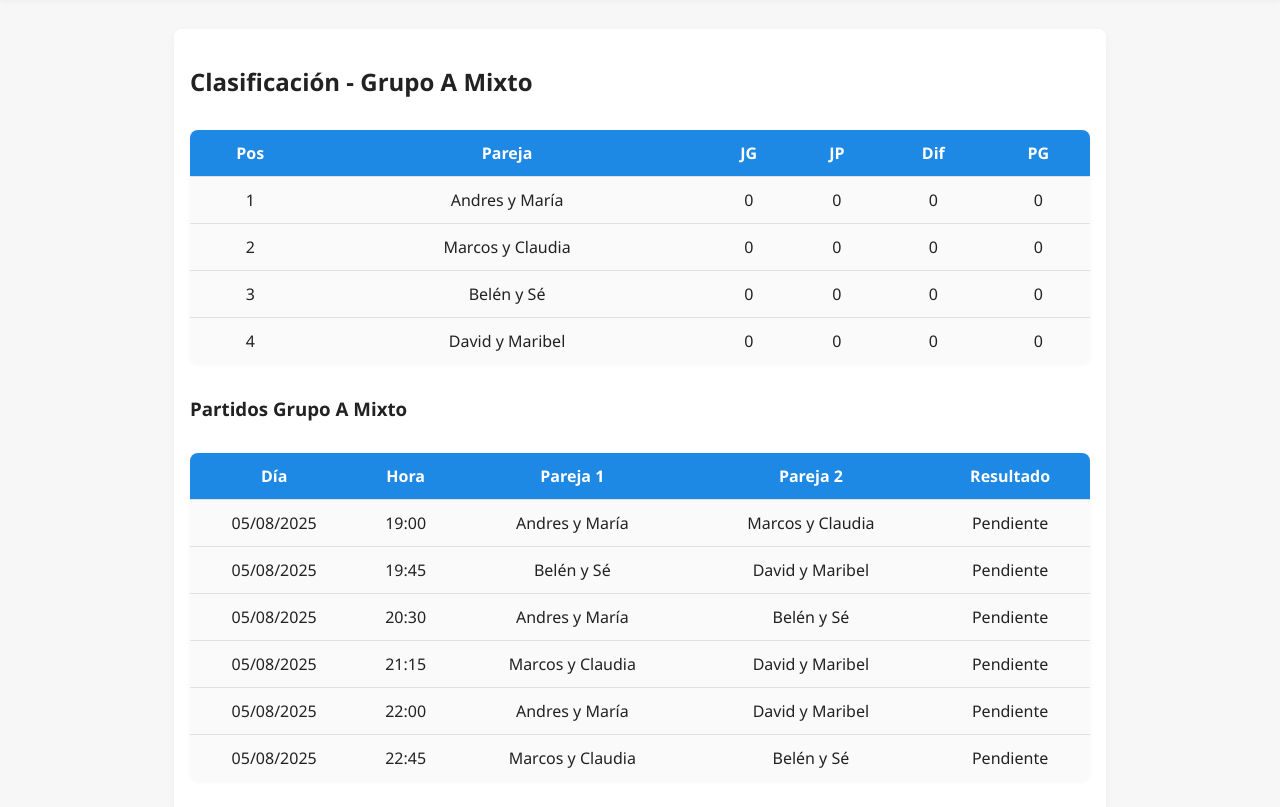
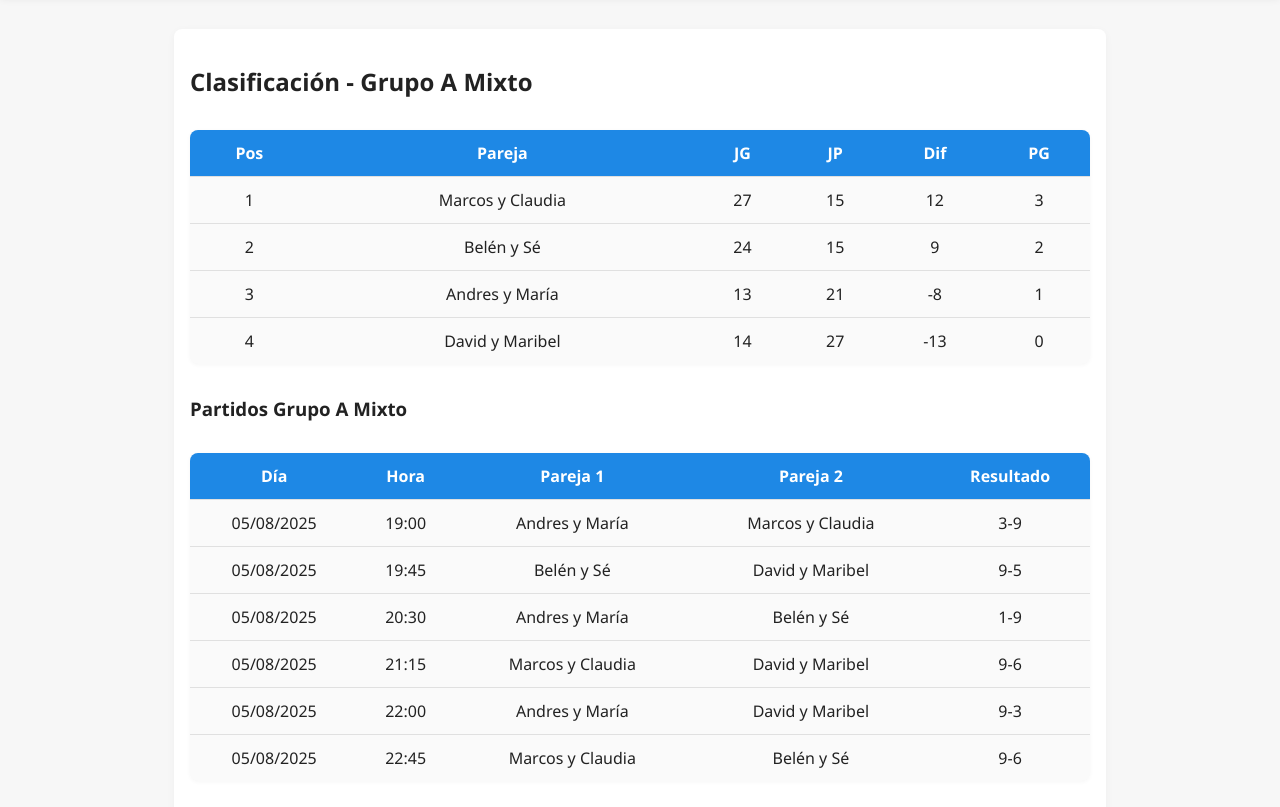
Before and after one commit to TrikerLh/TrikerLh.github.io, a plain HTML site: page MixtGrupoA.html in a window 1280 px wide. Shown: the part 237-1044 px from the top of the page. Drawn offline with Linux system fonts and the light colour scheme.

Commit message:
updated: mixt A

```diff
--- a/MixtGrupoA.html
+++ b/MixtGrupoA.html
@@ -25,10 +25,10 @@
         </tr>
       </thead>
       <tbody>
-        <tr><td>1</td><td>Andres y María</td><td>0</td><td>0</td><td>0</td><td>0</td></tr>
-        <tr><td>2</td><td>Marcos y Claudia</td><td>0</td><td>0</td><td>0</td><td>0</td></tr>
-        <tr><td>3</td><td>Belén y Sé</td><td>0</td><td>0</td><td>0</td><td>0</td></tr>
-        <tr><td>4</td><td>David y Maribel</td><td>0</td><td>0</td><td>0</td><td>0</td></tr>
+        <tr><td>1</td><td>Marcos y Claudia</td><td>27</td><td>15</td><td>12</td><td>3</td></tr>
+        <tr><td>2</td><td>Belén y Sé</td><td>24</td><td>15</td><td>9</td><td>2</td></tr>
+        <tr><td>3</td><td>Andres y María</td><td>13</td><td>21</td><td>-8</td><td>1</td></tr>
+        <tr><td>4</td><td>David y Maribel</td><td>14</td><td>27</td><td>-13</td><td>0</td></tr>
       </tbody>
     </table>
     <h3>Partidos Grupo A Mixto</h3>
@@ -43,12 +43,12 @@
         </tr>
       </thead>
       <tbody>
-        <tr><td>05/08/2025</td><td>19:00</td><td>Andres y María</td><td>Marcos y Claudia</td><td>Pendiente</td></tr>
-        <tr><td>05/08/2025</td><td>19:45</td><td>Belén y Sé</td><td>David y Maribel</td><td>Pendiente</td></tr>
-        <tr><td>05/08/2025</td><td>20:30</td><td>Andres y María</td><td>Belén y Sé</td><td>Pendiente</td></tr>
-        <tr><td>05/08/2025</td><td>21:15</td><td>Marcos y Claudia</td><td>David y Maribel</td><td>Pendiente</td></tr>
-        <tr><td>05/08/2025</td><td>22:00</td><td>Andres y María</td><td>David y Maribel</td><td>Pendiente</td></tr>
-        <tr><td>05/08/2025</td><td>22:45</td><td>Marcos y Claudia</td><td>Belén y Sé</td><td>Pendiente</td></tr>
+        <tr><td>05/08/2025</td><td>19:00</td><td>Andres y María</td><td>Marcos y Claudia</td><td>3-9</td></tr>
+        <tr><td>05/08/2025</td><td>19:45</td><td>Belén y Sé</td><td>David y Maribel</td><td>9-5</td></tr>
+        <tr><td>05/08/2025</td><td>20:30</td><td>Andres y María</td><td>Belén y Sé</td><td>1-9</td></tr>
+        <tr><td>05/08/2025</td><td>21:15</td><td>Marcos y Claudia</td><td>David y Maribel</td><td>9-6</td></tr>
+        <tr><td>05/08/2025</td><td>22:00</td><td>Andres y María</td><td>David y Maribel</td><td>9-3</td></tr>
+        <tr><td>05/08/2025</td><td>22:45</td><td>Marcos y Claudia</td><td>Belén y Sé</td><td>9-6</td></tr>
       </tbody>
     </table>
   </main>
```
Also changed, not shown: partidos.html (+8 -8 lines).
